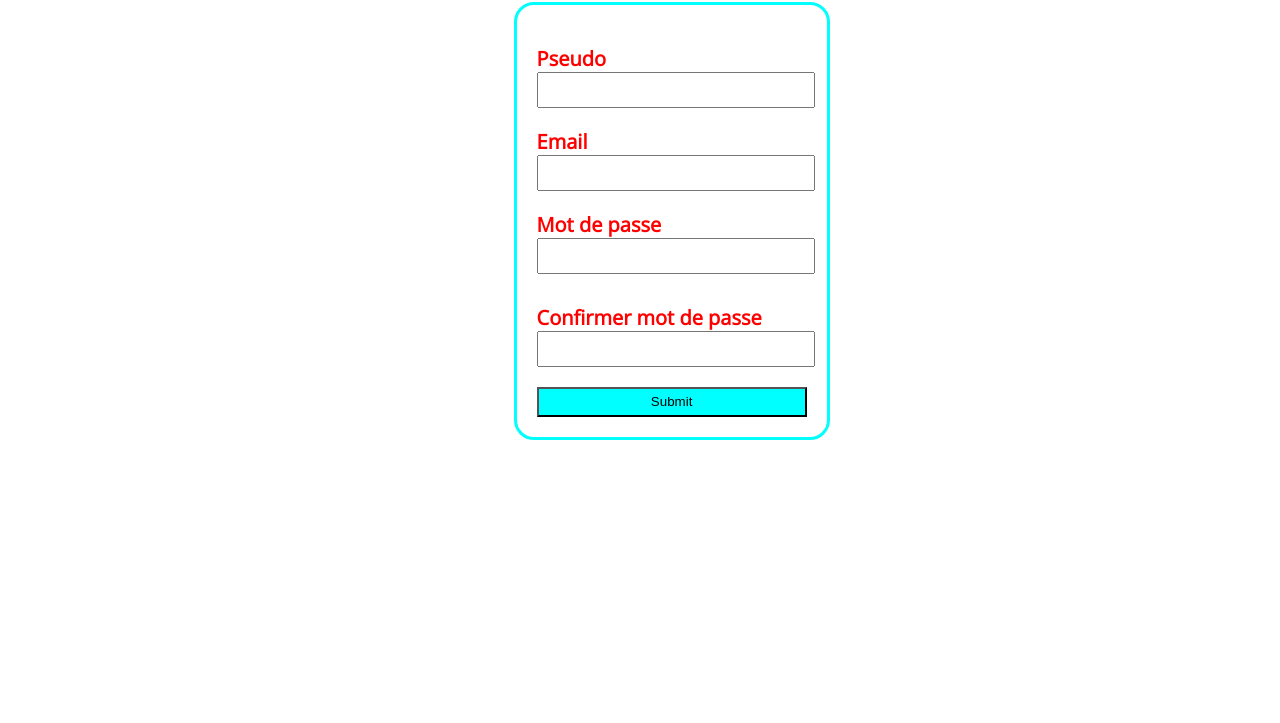
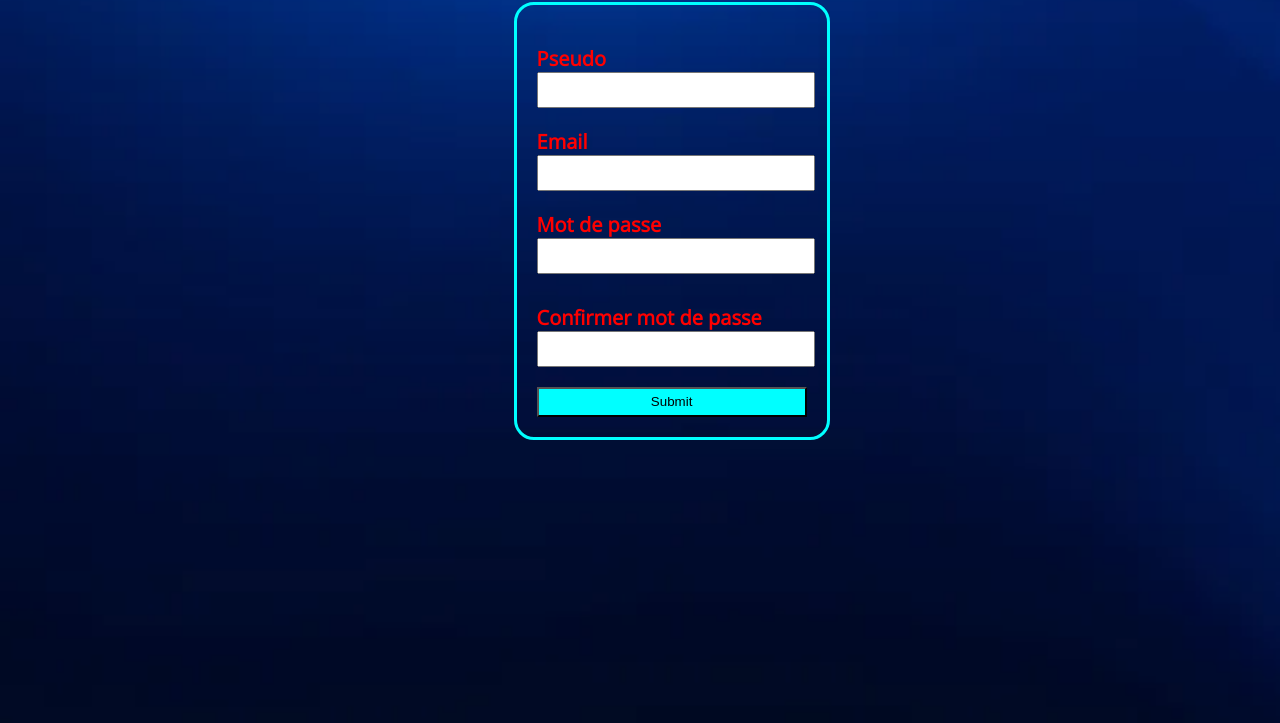
Before and after one commit to djibrildrame/ProjetFormulaire, a plain HTML site: page index.html in a window 1280 px wide. Shown: the part 77-800 px from the top of the page. Drawn offline with nearby package versions, Linux system fonts and the light colour scheme; the site is published under a folder, as on GitHub Pages, so addresses that start at the root find nothing.

Commit message:
changement photo

```diff
--- a/index.css
+++ b/index.css
@@ -1,7 +1,7 @@
 body {
     font-family: 'Open Sans', sans-serif;
     font-weight: bold;
-        background: url('/71164183-fond-bleu-ciel-site-web-conception-abstraite-de-fond-d-écran\ \(1\).webp') center/cover no-repeat;
+        background: url('71164183-fond-bleu-ciel-site-web-conception-abstraite-de-fond-d-écran\ \(1\).webp') center/cover no-repeat;
 
 }
 
```
